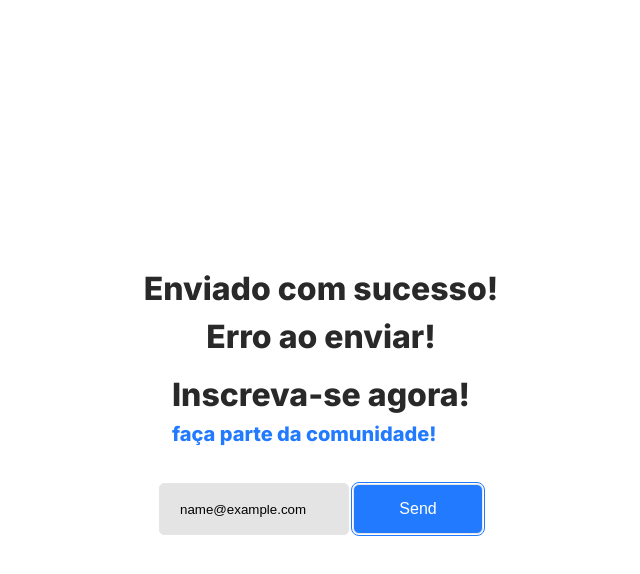
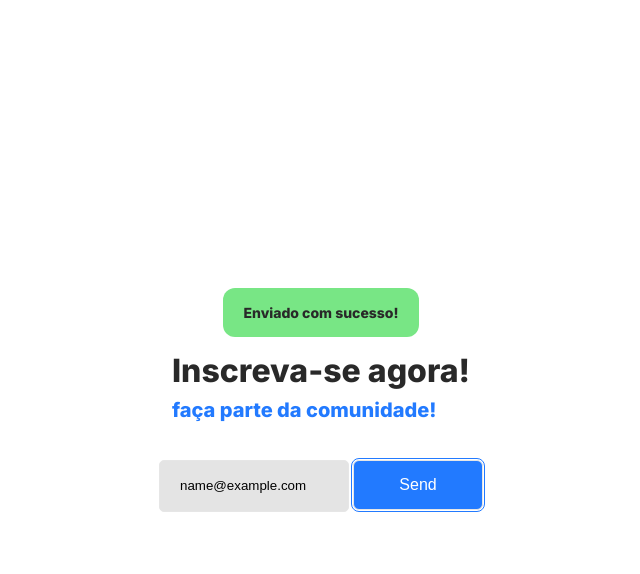
Before and after one commit to LuciLua/FormGoogleCustomizado, a plain HTML site: page index.html in a window 1280 px wide. Both pictures are taken after typing "name@example.com" into the empty fields and a click on the button "Send". Shown: the whole page, without its empty margins (319-959 px from the left). Drawn offline with Linux system fonts and the light colour scheme.

Commit message:
:cactus: StatusSendCSS add

```diff
--- a/style.css
+++ b/style.css
@@ -50,6 +50,23 @@ body{
     user-select: none;
 }
 
+#notice{
+    background-color: rgba(88, 225, 104, 0.809);
+}
+
+#notice-falha{
+    background-color: rgba(225, 88, 88, 0.809);
+}
+
+.notices{
+    font-size: 14px;
+    color: #fff;
+    font-family: Arial, Helvetica, sans-serif;
+    font-weight: 700;
+    padding: 14px 20px;
+    border-radius: 12px;
+    display: none;
+}
 
 .form h2{
     color: rgb(34, 122, 255);
```
